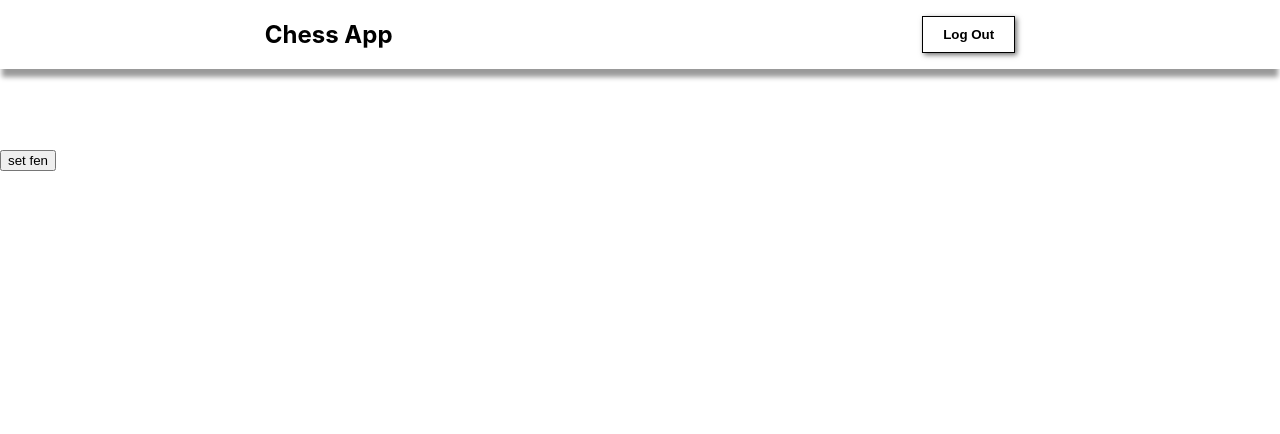
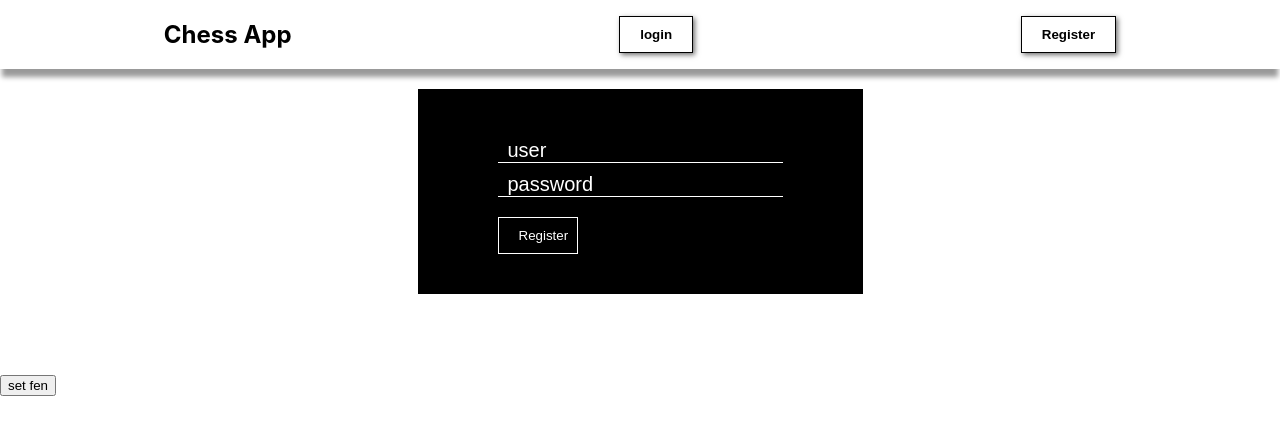
Before and after one commit to it-is-over9000/ItsOver9000-FE, a React (Create React App) app in the folder chess/: page /register in a window 1280 px wide. Shown: the top 434 px of the page. Built offline with nearby package versions, Linux system fonts and the light colour scheme.

Commit message:
added register route

```diff
--- a/chess/src/App.css
+++ b/chess/src/App.css
@@ -36,3 +36,43 @@ span {
   color: white;
   cursor: pointer;
 }
+
+.login-form {
+  padding: 40px 80px;
+  background: black;
+  display: flex;
+  flex-direction: column;
+}
+
+input {
+  background: black;
+  border: none;
+  border-bottom: 1px solid white;
+  padding: 10px 10px 0 10px;
+  font-size: 20px;
+  color: white;
+}
+
+::placeholder {
+  color: white;
+}
+
+.login-form-wrapper {
+  display: flex;
+  justify-content: center;
+}
+
+.login-btn {
+  width: 80px;
+  margin-top: 20px;
+  padding: 10px 20px;
+  background: black;
+  color: white;
+  border: 1px solid white;
+}
+
+.login-btn:hover {
+  cursor: pointer;
+  background: white;
+  color: black;
+}
--- a/chess/src/App.js
+++ b/chess/src/App.js
@@ -7,6 +7,7 @@ import WithMoveValidation from "./components/WithMoveValidation";
 import Login from './components/Login'
 import PrivateRoute from './components/PrivateRoute'
 import Navbar from './components/Navbar'
+import Register from './components/Register'
 
 import axios from 'axios'
 
@@ -34,8 +35,10 @@ class App extends Component {
     return (
       <Router>
         <div>
-          <Navbar logout={this.logout}/>
+          {/* <Navbar logout={this.logout}/> */}
+          <Route path="/" render={props => <Navbar logout={this.logout} {...props} />} />
           <Route exact path="/" component={Login} />
+          <Route exact path="/register" render={props => <Register {...props}/>} />
           {/* <Route path="/chess" render={props => <Navbar logout={this.logout} {...props} />} /> */}
           <div style={boardsContainer}>
             <PrivateRoute exact path="/chess" component={WithMoveValidation} />
--- a/chess/src/components/Login.js
+++ b/chess/src/components/Login.js
@@ -18,7 +18,7 @@ class Login extends React.Component {
         //     this.props.history.push('/chess')
         // })
         axios
-            .post ( 'https://over9000be2.herokuapp.com/', {username: this.state.username})
+            .post ( 'https://over9000be2.herokuapp.com/api/login', {username: this.state.username})
             .then (res => {
                 localStorage.setItem('token', res.data.token)
                 this.setState({
@@ -38,21 +38,21 @@ class Login extends React.Component {
 
     render() {
         return (
-        <div>
-            <form onSubmit={this.login}>
+        <div className="login-form-wrapper">
+            <form onSubmit={this.login} className="login-form">
                 <input
                 value={this.state.username}
                 name="username"
-                placeholder="...user"
+                placeholder="user"
                 onChange={this.handleChanges}
                 />
                 <input
                 value={this.state.password}
                 name="password"
-                placeholder="...password"
+                placeholder="password"
                 onChange={this.handleChanges}
                 />
-                <button type="submit">Login</button>
+                <button type="submit" className="login-btn">Login</button>
             </form>
             <h2>{this.state.welcomeMessage}</h2>
         </div>
--- a/chess/src/components/Navbar.js
+++ b/chess/src/components/Navbar.js
@@ -1,4 +1,5 @@
 import React from 'react'
+import { Route, Link } from 'react-router-dom'
 
 
 class Navbar extends React.Component {
@@ -9,11 +10,22 @@ class Navbar extends React.Component {
     }
 
     render() {
-    return (<div className="navbar">
+    if (localStorage.getItem('token')) {
+    return (
+    <div className="navbar">
         <h2>Chess App</h2>
         <button className = "btn" onClick={this.logout}>Log Out</button>
+
     </div>
-    )
+    )} else {
+        return (
+        <div className="navbar">
+            <h2>Chess App</h2>
+            <button className="btn">login</button>
+            <Link to="/register"><button className = "btn">Register</button></Link>
+        </div>
+        )
+    }
     }
 }
 
--- /dev/null
+++ b/chess/src/components/Register.js
@@ -0,0 +1,67 @@
+import React from 'react'
+import axios from 'axios'
+import { connect } from 'react-redux'
+
+import { login } from '../actions'
+
+class Register extends React.Component {
+    state = {
+            username: '',
+            password: '',
+            welcomeMessage: ''
+        }
+
+
+    register = e => {
+        e.preventDefault()
+        // this.props.login(this.state.username).then(() =>{
+        //     this.props.history.push('/chess')
+        // })
+        axios
+            .post ( 'https://over9000be2.herokuapp.com/api/register', {username: this.state.username, password: this.state.password})
+            .then (res => {
+                console.log(res)
+                localStorage.setItem('token', res.data.token)
+                this.setState({
+                    welcomeMessage: res.data.message
+                })
+            })
+            .catch(err => console.log(err))
+            this.props.history.push('/chess')
+    }
+
+    handleChanges = e => {
+        e.preventDefault()
+        this.setState ({
+            [e.target.name] : e.target.value
+        })
+    }
+
+    render() {
+        return (
+        <div className="login-form-wrapper">
+            <form onSubmit={this.register} className="login-form">
+                <input
+                value={this.state.username}
+                name="username"
+                placeholder="user"
+                onChange={this.handleChanges}
+                />
+                <input
+                value={this.state.password}
+                name="password"
+                placeholder="password"
+                onChange={this.handleChanges}
+                />
+                <button type="submit" className="login-btn">Register</button>
+            </form>
+            <h2>{this.state.welcomeMessage}</h2>
+        </div>
+        )
+    }
+}
+
+
+
+// export default connect(null, { login })(Login)
+export default Register
--- a/package.json
+++ /dev/null
@@ -1,6 +0,0 @@
-{
-  "dependencies": {
-    "chess.js": "^0.10.2",
-    "chessboardjsx": "^2.3.0"
-  }
-}
```
Also changed, not shown: 1 other file (tests, documents, lock files or other folders).
